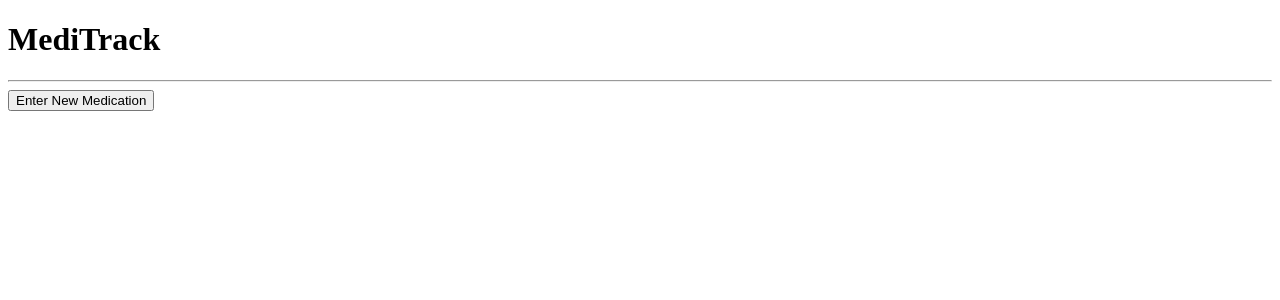
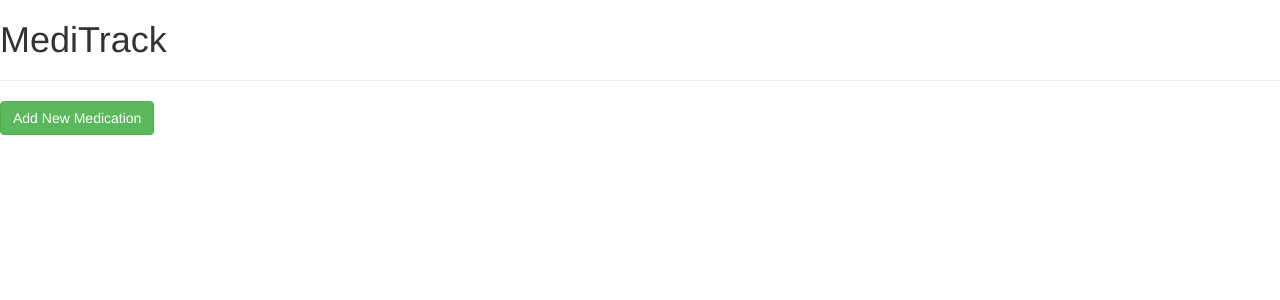
Before and after one commit to larryjtaylor/React-Medicine-Cabinet, a React app: page / in a window 1280 px wide. Shown: the top 300 px of the page. Built offline with nearby package versions, Linux system fonts and the light colour scheme.

Commit message:
refactor to make new medication form pop up in a modal with a picture

```diff
--- a/package.json
+++ b/package.json
@@ -5,13 +5,14 @@
   "main": "index.jsx",
   "scripts": {
     "test": "echo \"Error: no test specified\" && exit 1",
-    "start":  "webpack-dev-server"
+    "start": "webpack-dev-server"
   },
   "author": "Larry Taylor",
   "license": "ISC",
   "dependencies": {
     "prop-types": "^15.5.10",
     "react": "^15.5.4",
+    "react-bootstrap": "^0.31.3",
     "react-dom": "^15.5.4"
   },
   "devDependencies": {
--- a/src/components/NewMedicineControl.jsx
+++ b/src/components/NewMedicineControl.jsx
@@ -1,29 +1,46 @@
 import React from "react";
 import NewMedicineForm from "./NewMedicineForm";
 import PropTypes from "prop-types";
+import { Button }  from "react-bootstrap";
+import { Modal } from "react-bootstrap";
 
 class NewMedicineControl extends React.Component {
 
   constructor(props) {
     super(props);
-    this.state = {formVisibleOnPage: false};
-    this.handleDisplayingNewMedicineForm = this.handleDisplayingNewMedicineForm.bind(this);
+    this.showFormModal = this.showFormModal.bind(this);
+    this.hideFormModal = this.hideFormModal.bind(this);
+    this.state = {formModalIsShowing: false};
   }
-  handleDisplayingNewMedicineForm(event){
-    this.setState({formVisibleOnPage: true});
+  showFormModal() {
+    this.setState({formModalIsShowing: true});
+  }
+
+  hideFormModal() {
+    this.setState({formModalIsShowing: false});
   }
 
   render(){
-    let formAreaContent = null;
-      if (this.state.formVisibleOnPage){
-        formAreaContent = <NewMedicineForm
-          onNewMedicineCreation={this.props.onNewMedicineCreation}/>
-      } else {
-        formAreaContent = <button onClick={this.handleDisplayingNewMedicineForm.bind(this)}>Enter New Medication </button>;
-      }
     return (
       <div>
-        {formAreaContent}
+        <Button
+          bsStyle="success"
+          onClick={this.showFormModal}>
+          Add New Medication
+        </Button>
+        <Modal
+          show={this.state.formModalIsShowing}
+          onHide={this.hideFormModal}
+          bsSize="large">
+          <Modal.Header>
+            <Modal.Title>Enter Medication</Modal.Title>
+          </Modal.Header>
+          <Modal.Body>
+            <NewMedicineForm
+              onNewMedicineCreation={this.props.onNewMedicineCreation}                           hideFormAfterSubmission = {this.hideFormModal}/>
+            <img src="http://www.3babak.com/images/category/medicine1-1.jpg"></img>
+          </Modal.Body>
+        </Modal>
       </div>
     );
   }
--- a/src/components/NewMedicineForm.jsx
+++ b/src/components/NewMedicineForm.jsx
@@ -1,6 +1,7 @@
 import React from "react";
 import Medicine from "../models/Medicine.js";
 import PropTypes from "prop-types";
+import { Button }  from "react-bootstrap";
 
 class NewMedicineForm extends React.Component {
 
@@ -14,6 +15,7 @@
   const { _name, _dosage, _frequency } = this.refs;
   var newMedicine = new Medicine(_name.value, _dosage.value, _frequency.value);
   this.props.onNewMedicineCreation(newMedicine);
+  this.props.hideFormAfterSubmission();
   }
 
   render() {
@@ -35,7 +37,7 @@
             type="text"
             id="frequency"
             placeholder="Enter How often you should take it"/>
-          <button type="submit">Add</button>
+          <Button type="submit" bsStyle="primary">Add</Button>
         </form>
       </div>
     );
@@ -43,7 +45,8 @@
 }
 
 NewMedicineForm.propTypes = {
-  onNewMedicineCreation: PropTypes.func
+  onNewMedicineCreation: PropTypes.func,
+  hideFormAfterSubmission: PropTypes.func
 }
 
 export default NewMedicineForm;
```
Also changed, not shown: template.ejs, 1 other file (tests, documents, lock files or other folders).
